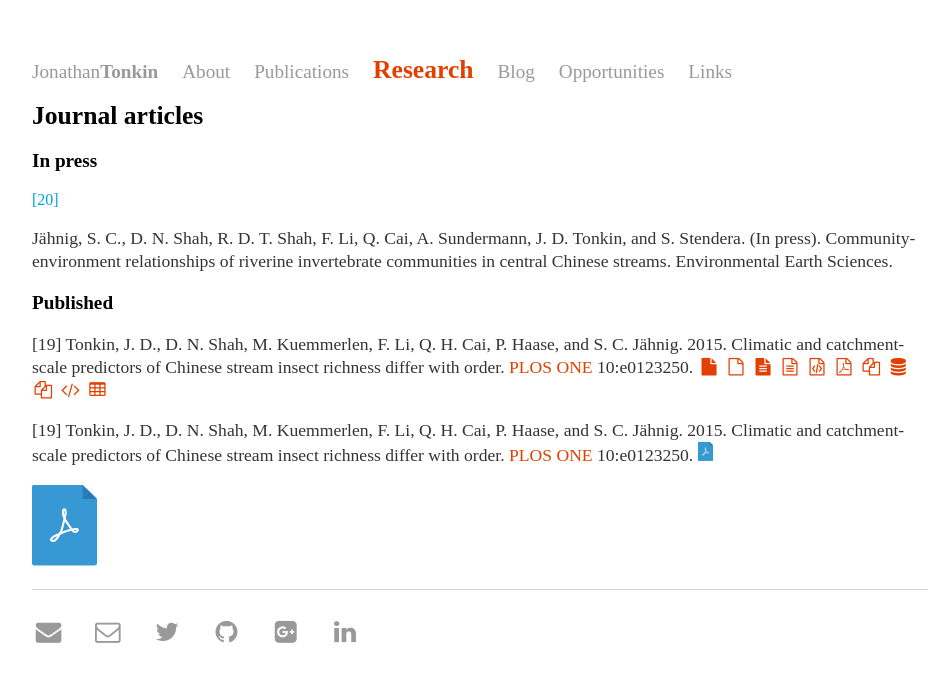
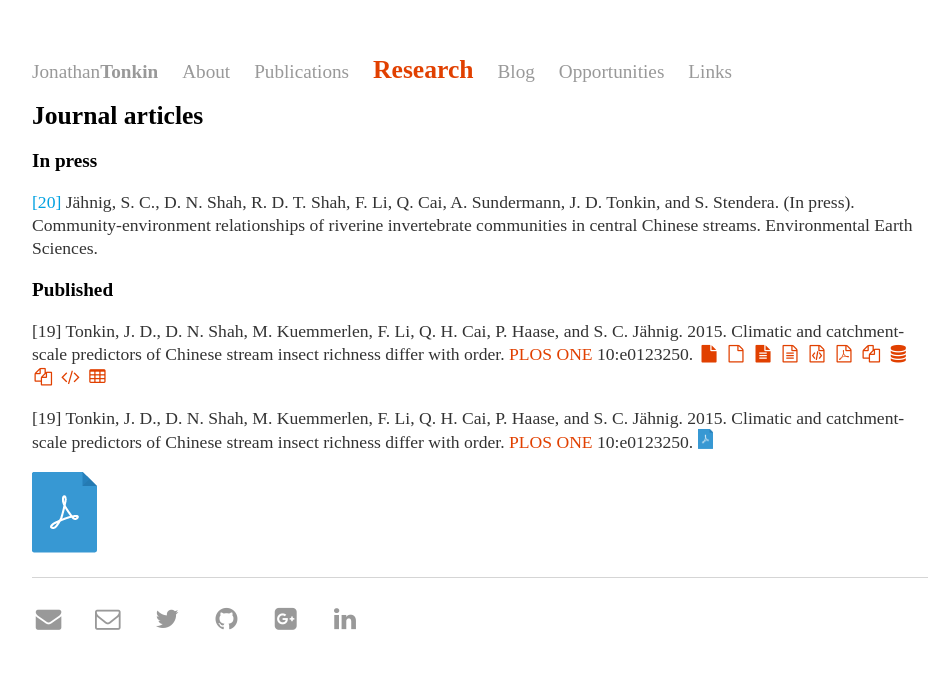
Before and after one commit to jdtonkin/jdtonkin.github.io, a Jekyll site: the page built from Research/index.md, in a window 1280 px wide. Shown: the top 682 px of the page, without its empty margins (160-1106 px from the left). Built offline with Jekyll 4.4.1, drawn with Linux system fonts in a browser that asks for light colours; nearby versions of some CDN libraries.

Commit message:
Update index.md

```diff
--- a/Research/index.md
+++ b/Research/index.md
@@ -6,8 +6,7 @@ title: Research
 #Journal articles
 
 ###In press
-
-<font color="#00a1e1">[20]</font> Jähnig, S. C., D. N. Shah, R. D. T. Shah, F. Li,  Q. Cai, A. Sundermann, J. D. Tonkin, and S. Stendera. (In press). Community-environment relationships of riverine invertebrate communities in central Chinese streams. Environmental Earth Sciences.
+<span style="color:#00a1e1">[20]</span> Jähnig, S. C., D. N. Shah, R. D. T. Shah, F. Li,  Q. Cai, A. Sundermann, J. D. Tonkin, and S. Stendera. (In press). Community-environment relationships of riverine invertebrate communities in central Chinese streams. Environmental Earth Sciences.
 
 ###Published
 
```
